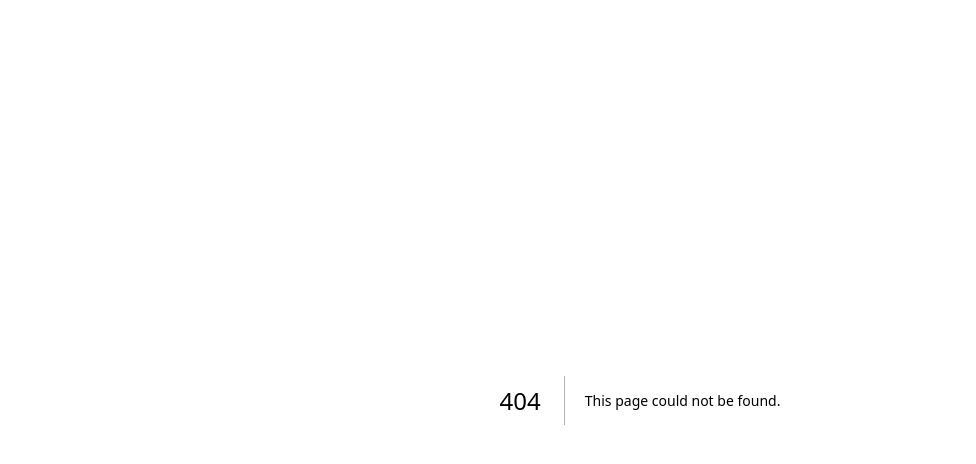
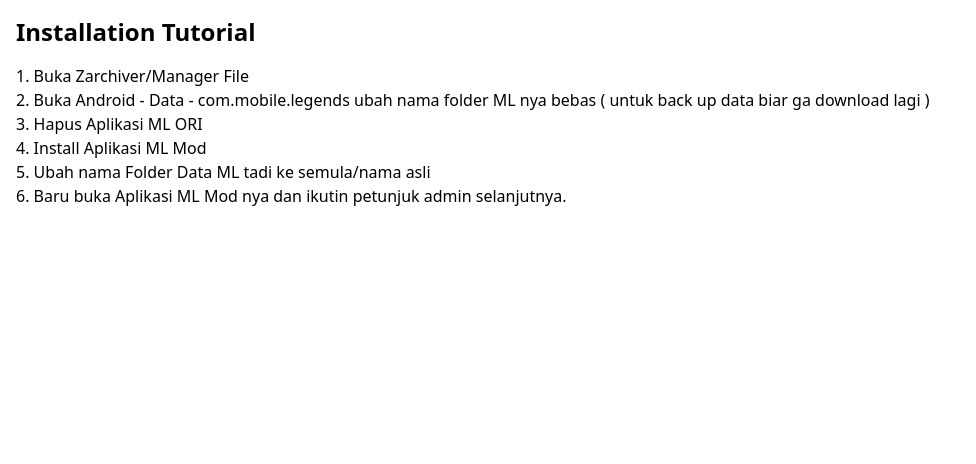
Before and after one commit to bryansdream/our-gallery, a Next.js app: page /installation in a window 1280 px wide. Before the commit this address had no page. Shown: the top 464 px of the page, without its empty margins (0-976 px from the left). Built offline with nearby package versions, Linux system fonts and the light colour scheme.

Commit message:
Create installation.tsx

```diff
--- /dev/null
+++ b/pages/installation.tsx
@@ -0,0 +1,15 @@
+export default function InstallationPage() {
+    return (
+        <>
+        <h2 className="m-4 font-bold text-2xl">Installation Tutorial</h2>
+        <div className="m-4">
+        <p>1. Buka Zarchiver/Manager File</p>
+        <p>2. Buka Android - Data - com.mobile.legends ubah nama folder ML nya bebas ( untuk back up data biar ga download lagi )</p>
+        <p>3. Hapus Aplikasi ML ORI</p>
+        <p>4. Install Aplikasi ML Mod</p>
+        <p>5. Ubah nama Folder Data ML tadi ke semula/nama asli</p>
+        <p>6. Baru buka Aplikasi ML Mod nya dan ikutin petunjuk admin selanjutnya.</p>
+        </div>
+        </>
+    )
+}
```
